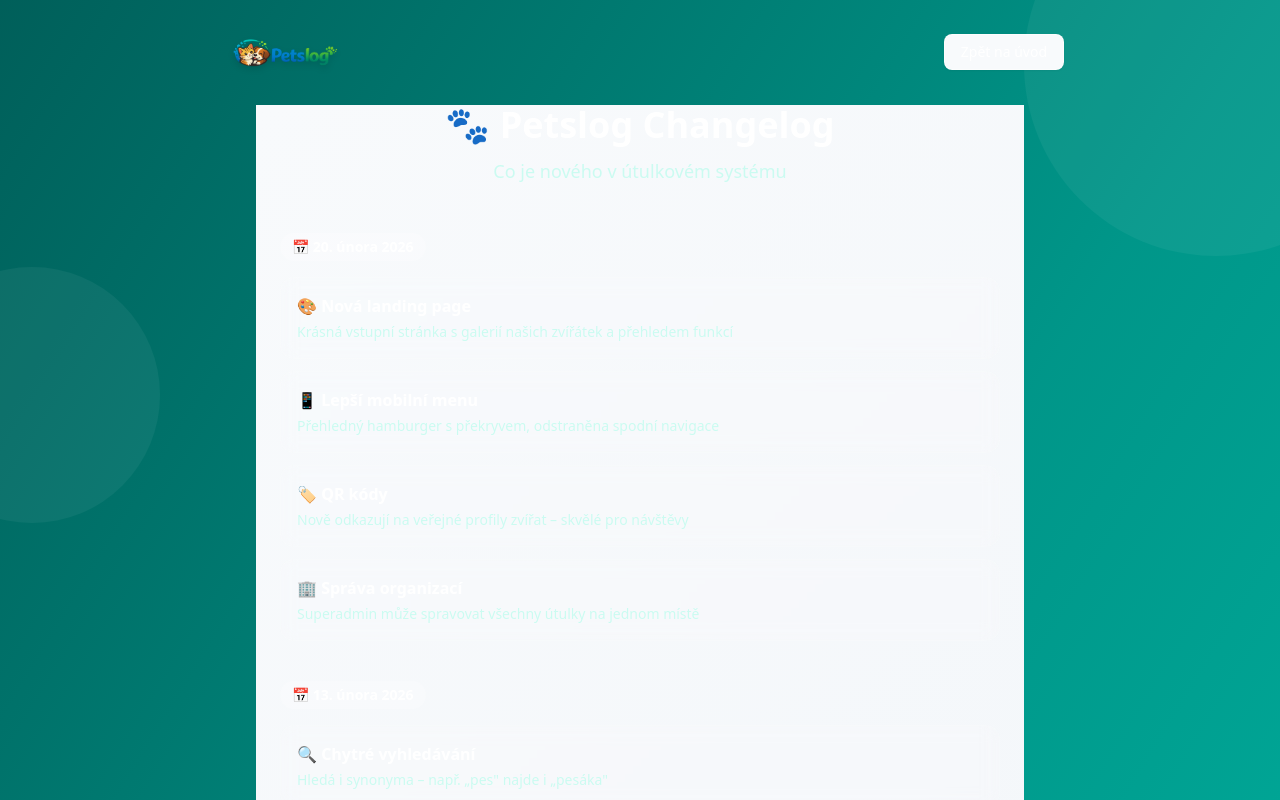
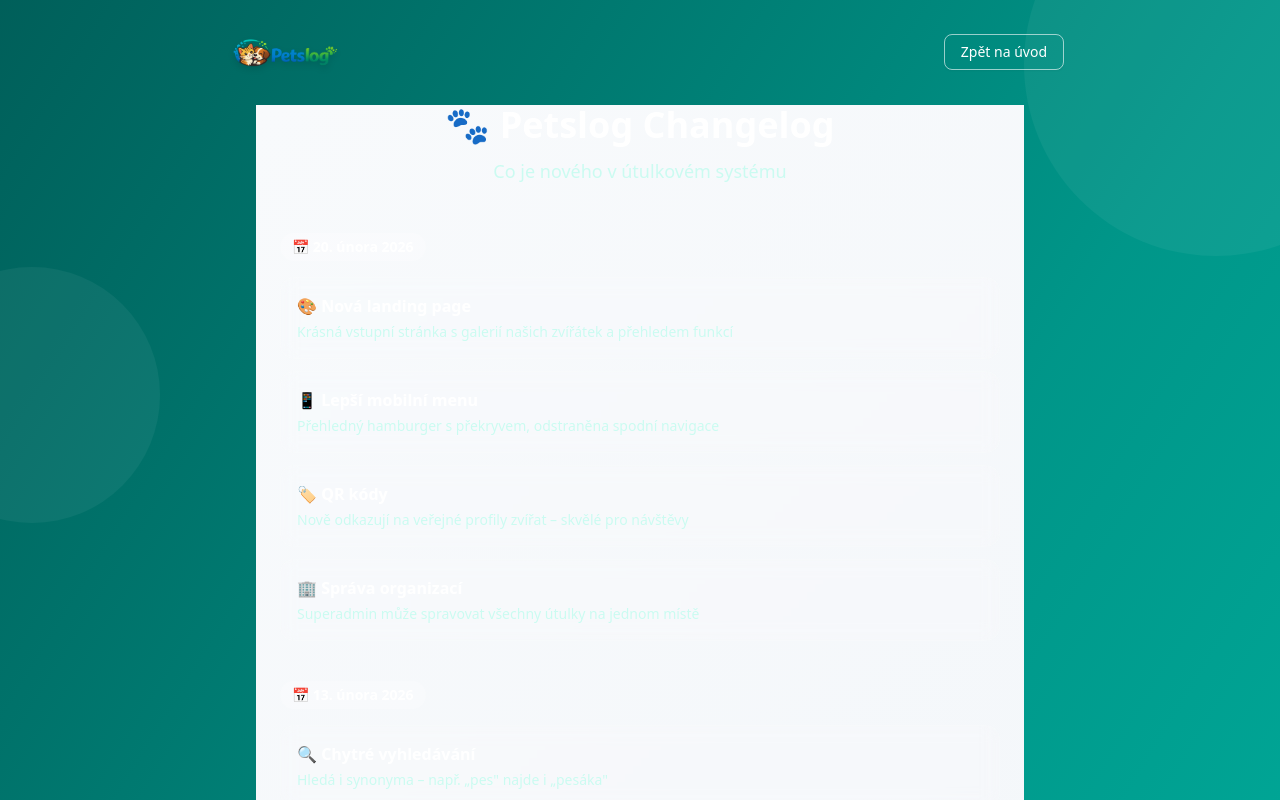
Before and after one commit to xsimekp1/sqlpet, a Next.js app in the folder apps/web/: page /cs/changelog in a window 1280 px wide. Shown: the top 800 px of the page. Built offline with nearby package versions, Linux system fonts and the light colour scheme; no server answers.

Commit message:
fix: ensure transparent background on changelog page

```diff
--- a/apps/web/app/[locale]/changelog/page.tsx
+++ b/apps/web/app/[locale]/changelog/page.tsx
@@ -6,7 +6,7 @@
 
 export default function ChangelogPage() {
   return (
-    <div className="min-h-screen bg-teal-900 bg-gradient-to-br from-teal-800 via-teal-600 to-teal-500">
+    <div className="min-h-screen bg-gradient-to-br from-teal-800 via-teal-600 to-teal-500 [&>*]:bg-transparent">
       {/* Decorative blobs */}
       <div className="absolute inset-0 overflow-hidden pointer-events-none">
         <div className="absolute -top-32 -right-32 w-96 h-96 rounded-full bg-white/5" />
@@ -29,7 +29,7 @@
               />
             </Link>
             <Link href="/cs">
-              <Button variant="outline" className="border-white/60 text-white hover:bg-white/10">
+              <Button variant="outline" className="border-white/60 text-white hover:bg-white/10 bg-transparent">
                 Zpět na úvod
               </Button>
             </Link>
@@ -37,7 +37,7 @@
         </header>
 
         {/* Content */}
-        <main className="max-w-3xl mx-auto px-4 sm:px-6 pb-16">
+        <main className="max-w-3xl mx-auto px-4 sm:px-6 pb-16 bg-transparent">
           <div className="text-center mb-12">
             <h1 className="text-3xl sm:text-4xl font-bold text-white mb-3">
               🐾 Petslog Changelog
```
